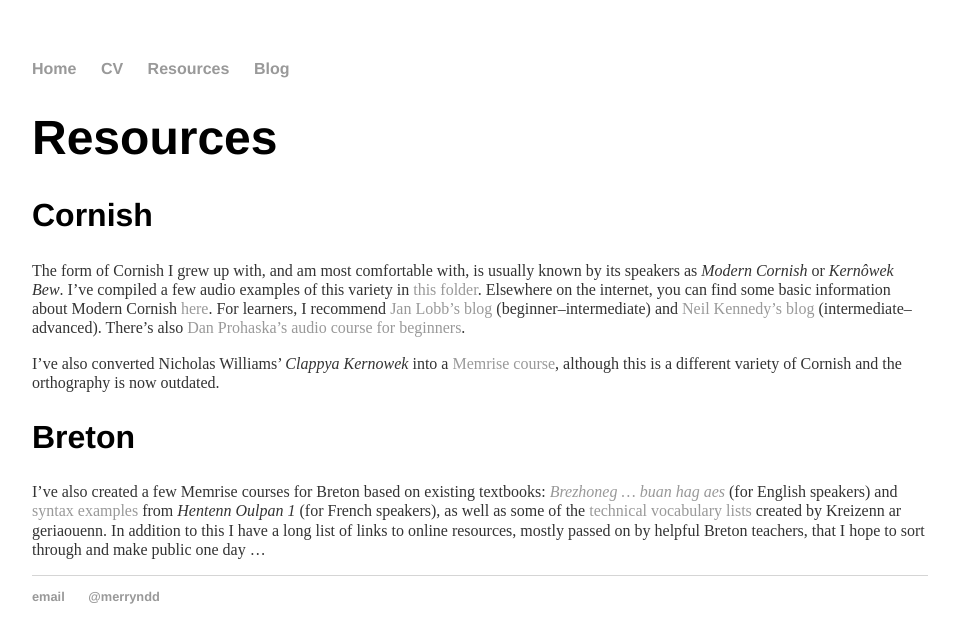
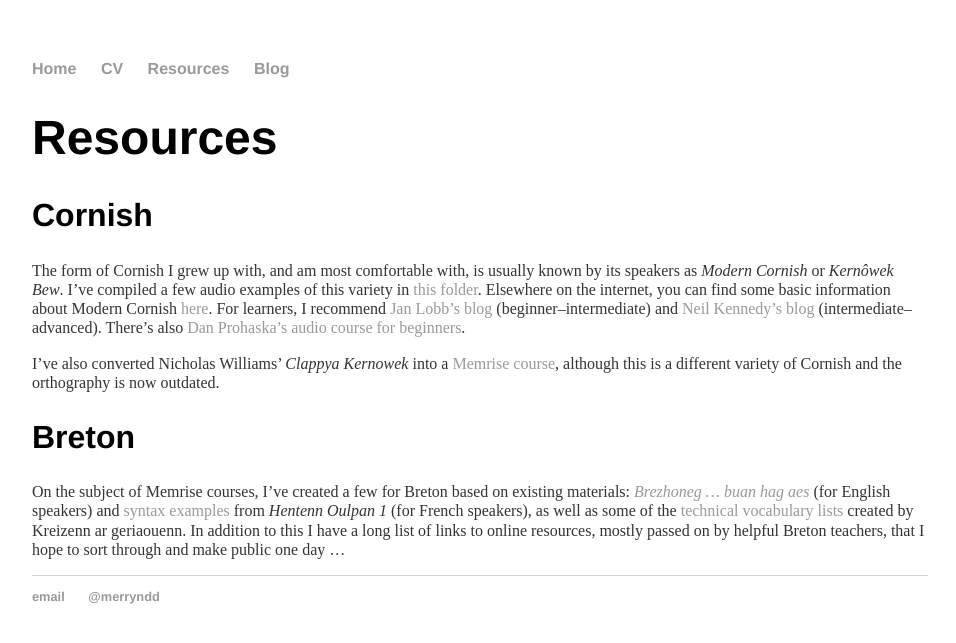
Before and after one commit to merryndd/merryndd.github.io, a Jekyll site: the page built from resources/index.html, in a window 1280 px wide. Shown: the top 643 px of the page, without its empty margins (160-1116 px from the left). Built offline with Jekyll 4.4.1, drawn with Linux system fonts in a browser that asks for light colours.

Commit message:
Update index.html

```diff
--- a/resources/index.html
+++ b/resources/index.html
@@ -8,5 +8,5 @@ title: Merryn Davies-Deacon
 	<p>The form of Cornish I grew up with, and am most comfortable with, is usually known by its speakers as <i>Modern Cornish</i> or <i>Kernôwek Bew</i>. I&rsquo;ve compiled a few audio examples of this variety in <a href="https://drive.google.com/drive/u/0/folders/1QIF_bvErHNkQKwdiuUaBmfx-jX-X6H_d">this folder</a>. Elsewhere on the internet, you can find some basic information about Modern Cornish <a href="http://www.moderncornish.net/">here</a>. For learners, I recommend <a href="http://latecornishlittlebits.blogspot.co.uk/">Jan Lobb&rsquo;s blog</a> (beginner&ndash;intermediate) and <a href="https://nebesgeryow.blogspot.co.uk/">Neil Kennedy&rsquo;s blog</a> (intermediate&ndash;advanced). There&rsquo;s also <a href="https://soundcloud.com/danny-prohaska">Dan Prohaska&rsquo;s audio course for beginners</a>.</p>
 	<p>I&rsquo;ve also converted Nicholas Williams&rsquo; <i>Clappya Kernowek</i> into a <a href="https://www.memrise.com/course/735960/clappya-kernowek/">Memrise course</a>, although this is a different variety of Cornish and the orthography is now outdated.</p>
 	<h2>Breton</h2>
-	<p>I&rsquo;ve also created a few Memrise courses for Breton based on existing textbooks: <i><a href="https://www.memrise.com/course/735982/brezhoneg-buan-hag-aes-english-complete/">Brezhoneg … buan hag aes</a></i> (for English speakers) and <a href="https://www.memrise.com/course/1329614/syntaxe-bretonne/">syntax examples</a> from <i>Hentenn Oulpan 1</i> (for French speakers), as well as some of the <a href="https://www.memrise.com/user/brezhoneg21/courses/teaching/">technical vocabulary lists</a> created by Kreizenn ar geriaouenn. In addition to this I have a long list of links to online resources, mostly passed on by helpful Breton teachers, that I hope to sort through and make public one day …</p>
+	<p>On the subject of Memrise courses, I&rsquo;ve created a few for Breton based on existing materials: <i><a href="https://www.memrise.com/course/735982/brezhoneg-buan-hag-aes-english-complete/">Brezhoneg … buan hag aes</a></i> (for English speakers) and <a href="https://www.memrise.com/course/1329614/syntaxe-bretonne/">syntax examples</a> from <i>Hentenn Oulpan 1</i> (for French speakers), as well as some of the <a href="https://www.memrise.com/user/brezhoneg21/courses/teaching/">technical vocabulary lists</a> created by Kreizenn ar geriaouenn. In addition to this I have a long list of links to online resources, mostly passed on by helpful Breton teachers, that I hope to sort through and make public one day …</p>
 </div><!-- /.blurb -->
```
